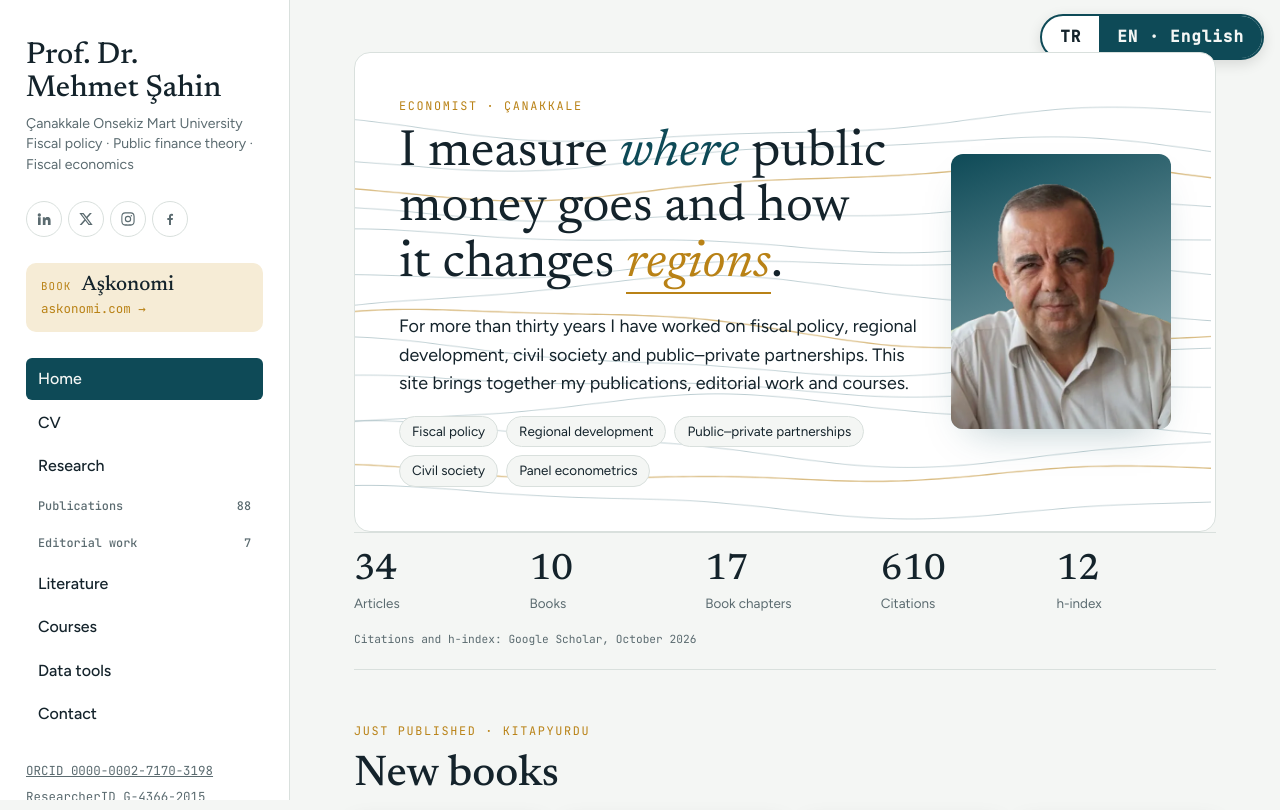
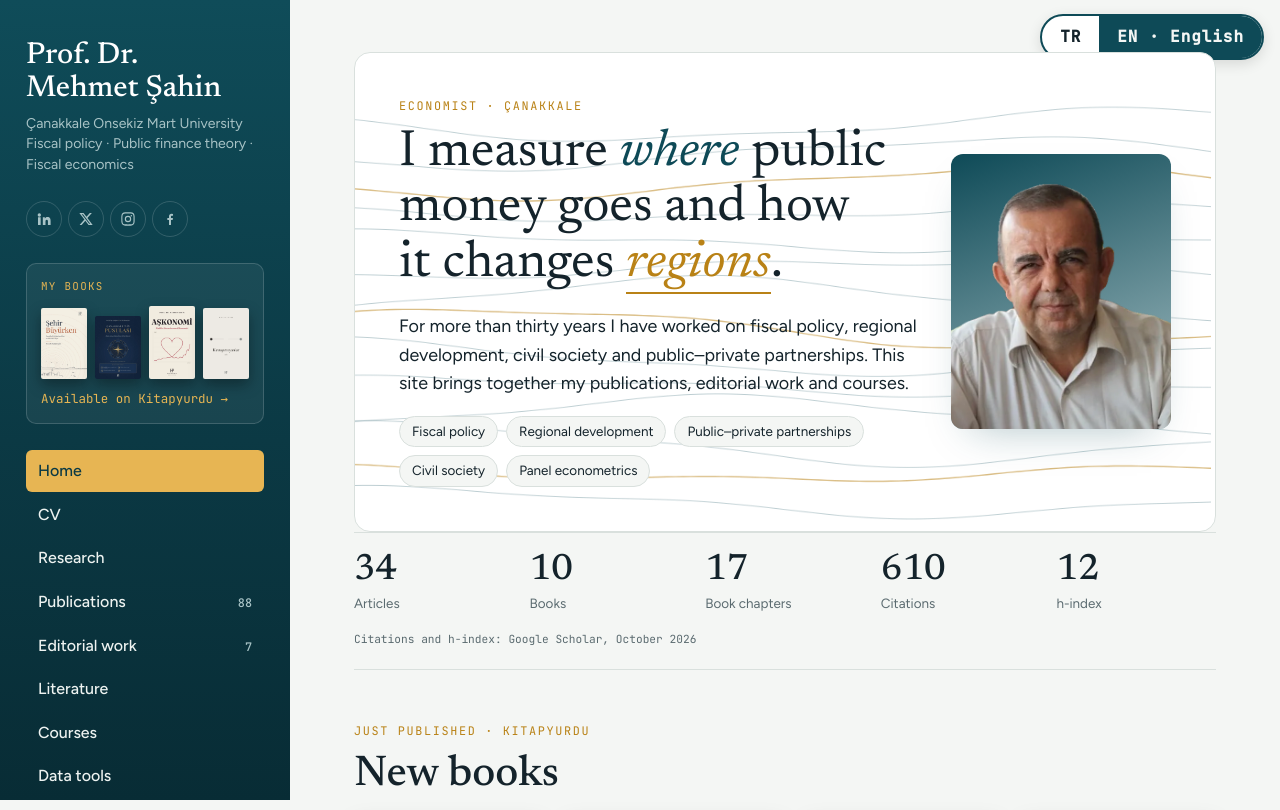
Before and after one commit to holistence/profmehmetsahin, a plain HTML site: page index.html in a window 1280 px wide. Shown: the top 810 px of the page. Drawn offline with Linux system fonts and the light colour scheme.

Commit message:
Ana sayfa: sol sütun Boğaz laciverdi, kitap kapakları şeridi; menü etiket düzeltmesi
Co-Authored-By: Claude Opus 5.5 <noreply@anthropic.com>
Claude-Session: https://claude.ai/code/session_01VcfSsKv2ZKSjuyxYAoeyXw

```diff
--- a/index.html
+++ b/index.html
@@ -52,7 +52,7 @@ button{font:inherit;color:inherit}
 .who p{margin:0;color:var(--muted);font-size:.88rem;line-height:1.45}
 nav.menu{display:flex;flex-direction:column;gap:2px}
 nav.menu a{display:flex;justify-content:space-between;align-items:baseline;padding:8px 12px;border-radius:6px;text-decoration:none;color:var(--ink);font-weight:500}
-nav.menu a span{color:var(--muted);font-family:var(--f-mono);font-size:.74rem}
+nav.menu a span[id]{color:var(--muted);font-family:var(--f-mono);font-size:.74rem}
 nav.menu a:hover{background:var(--strait-soft)}
 nav.menu a[aria-current="page"]{background:var(--strait);color:var(--bg)}
 nav.menu a[aria-current="page"] span{color:inherit;opacity:.75}
@@ -184,7 +184,7 @@ a.book-link{text-decoration:none;color:var(--ink)}
   .askonomi{grid-template-columns:auto auto 1fr}.askonomi .ak-u{grid-column:auto}
   nav.menu{flex-direction:row;flex-wrap:wrap;gap:4px}
   nav.menu a{padding:6px 10px;font-size:.9rem}
-  nav.menu a span{display:none}
+  nav.menu a span[id]{display:none}
   main{padding-block:28px 60px}
   .hero{grid-template-columns:minmax(0,1fr)}
   .hero .photo{max-width:200px;order:-1}
@@ -200,6 +200,21 @@ a.book-link{text-decoration:none;color:var(--ink)}
   .year>.y{position:static}
   .row{grid-template-columns:minmax(0,1fr);gap:2px}
 }
+/* Sol sütun: Boğaz laciverdi */
+.side{background:linear-gradient(180deg,#0f4c59 0%,#0b3944 55%,#082c35 100%);border-right:0;color:#eef3f1}
+.side>:not(.lang){--ink:#eef3f1;--muted:#a8c3c6;--line:rgba(255,255,255,.16);--strait-soft:rgba(255,255,255,.08);--mustard:#e7b553}
+.side .who h1{color:#fff}
+nav.menu a[aria-current="page"]{background:var(--mustard);color:#0b3944}
+.side .social a:hover{color:#0b3944;background:var(--mustard);border-color:var(--mustard)}
+.side-books{display:flex;flex-direction:column;gap:10px;padding:14px;border-radius:10px;background:rgba(255,255,255,.06);border:1px solid var(--line)}
+.sb-k{font-family:var(--f-mono);font-size:.68rem;text-transform:uppercase;letter-spacing:.12em;color:var(--mustard)}
+.sb-row{display:grid;grid-template-columns:repeat(4,minmax(0,1fr));gap:8px;align-items:end}
+.side-book{padding:0;border:0;background:none;cursor:pointer;border-radius:2px;overflow:hidden;box-shadow:0 6px 14px rgba(0,0,0,.35);transition:transform .2s}
+.side-book:hover,.side-book:focus-visible{transform:translateY(-4px)}
+.side-book img{display:block;width:100%;height:auto}
+.sb-u{font-family:var(--f-mono);font-size:.78rem;color:var(--mustard);text-decoration:none}
+.sb-u:hover{text-decoration:underline}
+@media (max-width:900px){.side{border-bottom:0}.sb-row{max-width:320px}}
 .talk-dl{display:inline-block;padding:10px 20px;border:2px solid var(--strait);border-radius:999px;font-weight:600;text-decoration:none}
 @media (max-width:900px){.lang{top:auto;bottom:16px;right:16px}}
 @media (prefers-reduced-motion:no-preference){.view{animation:in .4s ease-out}@keyframes in{from{transform:translateY(8px)}to{transform:none}}}
@@ -220,7 +235,16 @@ a.book-link{text-decoration:none;color:var(--ink)}
       <a href="https://www.instagram.com/msahin1967/" title="Instagram · @msahin1967" aria-label="Instagram"><svg viewBox="0 0 24 24" aria-hidden="true"><path d="M12 7.2a4.8 4.8 0 1 0 0 9.6 4.8 4.8 0 0 0 0-9.6Zm0 7.9a3.1 3.1 0 1 1 0-6.2 3.1 3.1 0 0 1 0 6.2Zm6.1-8.1a1.1 1.1 0 1 1-2.2 0 1.1 1.1 0 0 1 2.2 0ZM12 3.6c2.7 0 3 0 4.1.06 2.7.12 4 1.4 4.1 4.1.05 1.06.06 1.38.06 4.1s0 3-.06 4.1c-.12 2.7-1.4 4-4.1 4.1-1.06.05-1.38.06-4.1.06s-3 0-4.1-.06c-2.7-.12-4-1.4-4.1-4.1C3.6 15 3.6 14.7 3.6 12s0-3 .06-4.1C3.8 5.2 5.1 3.9 7.9 3.7 9 3.6 9.3 3.6 12 3.6ZM12 2c-2.7 0-3.1 0-4.2.06C4.2 2.2 2.2 4.2 2.06 7.8 2 8.9 2 9.3 2 12s0 3.1.06 4.2c.16 3.6 2.16 5.6 5.74 5.74C8.9 22 9.3 22 12 22s3.1 0 4.2-.06c3.6-.16 5.6-2.16 5.74-5.74.06-1.1.06-1.5.06-4.2s0-3.1-.06-4.2C21.8 4.2 19.8 2.2 16.2 2.06 15.1 2 14.7 2 12 2Z"/></svg></a>
       <a href="https://www.facebook.com/mehmetsahin1967/" title="Facebook" aria-label="Facebook"><svg viewBox="0 0 24 24" aria-hidden="true"><path d="M13.5 21v-7.5h2.5l.4-3h-2.9V8.6c0-.87.25-1.46 1.5-1.46h1.55V4.47A20.7 20.7 0 0 0 14.3 4.3c-2.25 0-3.8 1.37-3.8 3.9v2.3H8v3h2.5V21h3Z"/></svg></a>
     </div>
-    <a class="askonomi" href="https://askonomi.com"><span class="ak-k" data-en="Book">Kitap</span><b>Aşkonomi</b><span class="ak-u">askonomi.com →</span></a>
+    <div class="side-books">
+      <span class="sb-k" data-en="My books">Kitaplarım</span>
+      <div class="sb-row">
+        <button type="button" class="side-book" data-book="sehir" aria-haspopup="dialog" aria-label="Şehir Büyürken"><img src="img/sehir-buyurken.webp" width="600" height="933" alt=""></button>
+        <button type="button" class="side-book" data-book="pusula" aria-haspopup="dialog" aria-label="Çanakkale'nin Pusulası"><img src="img/canakkalenin-pusulasi-v2.webp" width="600" height="831" alt=""></button>
+        <button type="button" class="side-book" data-book="askonomi" aria-haspopup="dialog" aria-label="Aşkonomi"><img src="img/askonomi.webp" width="600" height="960" alt=""></button>
+        <button type="button" class="side-book" data-book="kavusamayanlar" aria-haspopup="dialog" aria-label="Kavuşamayanlar"><img src="img/kavusamayanlar.webp" width="540" height="840" alt=""></button>
+      </div>
+      <a class="sb-u" href="https://www.kitapyurdu.com/yayinevi/holistence-publications/10785.html" data-en="Available on Kitapyurdu →">Kitapyurdu'nda →</a>
+    </div>
     <nav class="menu" aria-label="Ana menü">
       <a href="#home" data-v="home" data-en="Home">Ana Sayfa</a>
       <a href="#cv" data-v="cv" data-en="CV">Özgeçmiş</a>
@@ -653,7 +677,7 @@ document.querySelector(".lang").addEventListener("click",e=>{const b=e.target.cl
 let start="tr";
 try{const u=new URLSearchParams(location.search).get("lang");const st=localStorage.getItem("lang");
   start=u||st||((navigator.language||"tr").toLowerCase().startsWith("tr")?"tr":"en");}catch(e){}
-document.querySelectorAll(".cover-btn").forEach(b=>b.addEventListener("click",()=>{const d=document.getElementById("dlg-"+b.dataset.book);if(d&&d.showModal){d.showModal();d.querySelector(".dlg-x").focus();}}));
+document.querySelectorAll(".cover-btn,.side-book").forEach(b=>b.addEventListener("click",()=>{const d=document.getElementById("dlg-"+b.dataset.book);if(d&&d.showModal){d.showModal();d.querySelector(".dlg-x").focus();}}));
 document.querySelectorAll(".book-dlg").forEach(d=>{d.querySelector(".dlg-x").addEventListener("click",()=>d.close());d.addEventListener("click",e=>{if(e.target===d)d.close();});d.querySelectorAll("a").forEach(a=>a.addEventListener("click",()=>d.close()));});
 setLang(start);route();
 </script>
```
